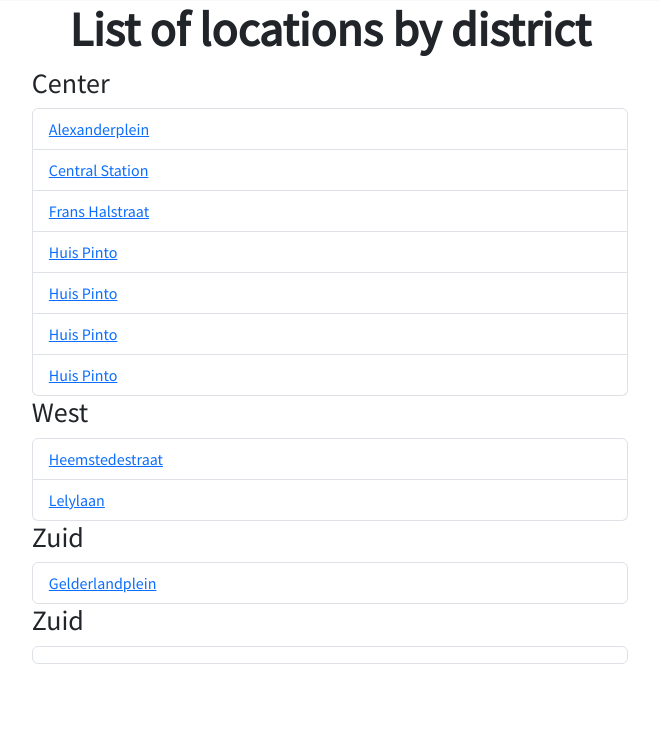
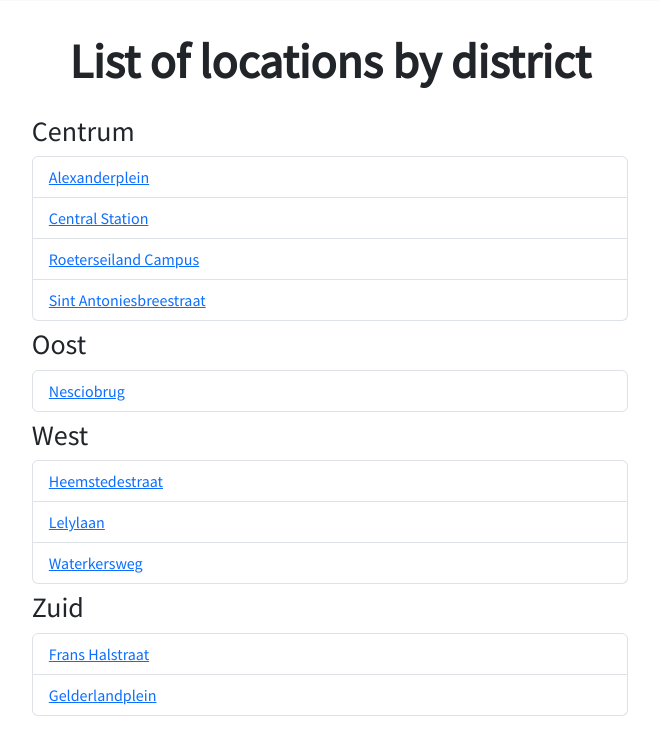
Before and after one commit to the-recyclists/recyclists-open-museum-v2, a Flask app: page /places in a window 1280 px wide. Shown: the part 55-800 px from the top of the page, without its empty margins (310-969 px from the left). Run offline with Flask 3, Linux system fonts and the light colour scheme; data comes from the database, SQL or seed files in the repository.

Commit message:
added flask stuff

```diff
--- /dev/null
+++ b/data.csv
@@ -0,0 +1,2 @@
+visitor_id,visit_duration,is_button_clicked
+47174216b7af42f18f176199bd4e26e46c71f4d17e314faa97611ff77c072dba,0:01:27.000011,True
--- a/main.py
+++ b/main.py
@@ -1,20 +1,58 @@
 # Author: "The Recyclists"
-# Sari Parvillers, Emma Bösz, Ruben Dijksma, Angeline Palumbo
+# Emma Bösz, Ruben Dijksma, Angeline Palumbo, Sari Parvillers
 
 from flask import Flask, request, session, render_template, redirect
-from datetime import datetime
+from datetime import datetime, timedelta
 from flask_sqlalchemy import SQLAlchemy
 from flask_session import Session
-
+from sqlalchemy.sql import func
+from sqlalchemy import select
+import secrets
+import csv
 
 app = Flask(__name__)
 app.config["SQLALCHEMY_DATABASE_URI"] = "sqlite:///recyclists.db"
 
 app.config["SESSION_PERMANENT"] = False
 app.config["SESSION_TYPE"] = "filesystem"
+app.config["PERMANENT_SESSION_LIFETIME"] = timedelta(hours=1)
 Session(app)
 
 db = SQLAlchemy(app)
+
+
+class PageView(db.Model):
+    id = db.Column(db.Integer, primary_key=True)
+    visitor_id = db.Column(db.String(32))
+    page = db.Column(db.String(255))
+    time = db.Column(db.DateTime(timezone=True), server_default=func.now())
+
+
+class ButtonClick(db.Model):
+    id = db.Column(db.Integer, primary_key=True)
+    visitor_id = db.Column(db.String(32))
+
+
+with app.app_context():
+    db.create_all()
+
+
+@app.before_request
+def set_visitor_id():
+    if "visitor_id" not in session:
+        session["visitor_id"] = secrets.token_hex(32)
+
+
+@app.before_request
+def record_page_visit():
+    if request.path == "/favicon.ico" or request.path.startswith("/static"):
+        return
+    page_view = PageView(
+        visitor_id=session["visitor_id"],
+        page=request.path,
+    )
+    db.session.add(page_view)
+    db.session.commit()
 
 
 @app.route("/")
@@ -85,3 +123,42 @@
 @app.route("/places/waterkersweg")
 def waterkersweg():
     return render_template("/places/waterkersweg.html")
+
+
+@app.route("/button_clicked", methods=["POST"])
+def record_button_click():
+    button_click = ButtonClick(visitor_id=session["visitor_id"])
+    db.session.add(button_click)
+    db.session.commit()
+    return ("", 204)
+
+
+@app.cli.command("data")
+def data():
+    stmt = select(ButtonClick.visitor_id).distinct()
+
+    button_clicks = {row[0] for row in db.session.execute(stmt)}
+
+    stmt = select(
+        PageView.visitor_id,
+        func.julianday(func.max(PageView.time))
+        - func.julianday(func.min(PageView.time)),
+    ).group_by(PageView.visitor_id)
+
+    with open("data.csv", "w") as f:
+        writer = csv.DictWriter(
+            f, fieldnames=["visitor_id", "visit_duration", "is_button_clicked"]
+        )
+        writer.writeheader()
+        for row in db.session.execute(stmt):
+            writer.writerow(
+                {
+                    "visitor_id": row[0],
+                    "visit_duration": str(timedelta(days=row[1])),
+                    "is_button_clicked": str(row[0] in button_clicks),
+                }
+            )
+
+
+if __name__ == "__main__":
+    app.run()
--- a/static/stylesheet.css
+++ b/static/stylesheet.css
@@ -6,6 +6,20 @@
     text-align: center;
     font-size: 3em;
     font-weight: bold;
+    margin-bottom: 0.5em;
+}
+
+h2 {
+    margin-bottom: 0.5em;
+}
+
+h3 {
+    margin-top: 0.25em;
+
+}
+
+nav {
+    margin-bottom: 2em;
 }
 
 .content {
--- a/templates/base.html
+++ b/templates/base.html
@@ -40,6 +40,8 @@
   <script
     src="https://cdn.jsdelivr.net/npm/bootstrap@5.3.0-alpha3/dist/js/bootstrap.bundle.min.js">
     </script>
+  {% block js %}
+  {% endblock %}
 </body>
 
 </html>
--- a/templates/index.html
+++ b/templates/index.html
@@ -35,7 +35,7 @@
 
   <a href="{{ url_for("map_page") }}" type="button" class="btn btn-success">
     Play →
-    </button>
+  </a>
 
 </main>
 {% endblock %}
--- a/templates/learn_more.html
+++ b/templates/learn_more.html
@@ -11,8 +11,12 @@
     The Urban Cycling Institute offers online courses about the future of human mobility
     in cities, and how to make a difference.
   </p>
-  <a href="https://urbancyclinginstitute.com/online-courses/">
+  <a href="https://urbancyclinginstitute.com/online-courses/" type="button"
+    class="btn btn-success" id="learn_more_button">
     Urban cycling coursera courses
   </a>
 </main>
 {% endblock %}
+{% block js %}
+<script type="module" src="{{ url_for('static', filename='button.js') }}"></script>
+{% endblock %}
--- a/templates/places.html
+++ b/templates/places.html
@@ -4,18 +4,76 @@
   <h1>List of locations by district</h1>
 
   <section class="place-section">
-    <h3>Center</h3>
+    <h3>Centrum</h3>
     <ul class="list-group">
+
       <li class="list-group-item list-group-item-action">
         <a class="list-link" href="{{ url_for("alexander") }}">
           Alexanderplein
         </a>
       </li>
+
       <li class="list-group-item list-group-item-action">
         <a class="list-link" href="{{ url_for("centraal") }}">
           Central Station
         </a>
       </li>
+
+      <li class="list-group-item list-group-item-action">
+        <a class="list-link" href="{{ url_for("roeterseiland") }}">
+          Roeterseiland Campus
+        </a>
+      </li>
+
+      <li class="list-group-item list-group-item-action">
+        <a class="list-link" href="{{ url_for("sint_antonies") }}">
+          Sint Antoniesbreestraat
+        </a>
+      </li>
+
+    </ul>
+  </section>
+
+  <section class="place-section">
+    <h3>Oost</h3>
+    <ul class="list-group">
+      <li class="list-group-item list-group-item-action">
+        <a class="list-link" href="{{ url_for("nesciobrug") }}">
+          Nesciobrug
+        </a>
+      </li>
+    </ul>
+  </section>
+
+  <section class="place-section">
+    <h3>West</h3>
+    <ul class="list-group">
+
+      <li class="list-group-item list-group-item-action">
+        <a class="list-link" href="{{ url_for("heemstedestraat") }}">
+          Heemstedestraat
+        </a>
+      </li>
+
+      <li class="list-group-item list-group-item-action">
+        <a class="list-link" href="{{ url_for("lelylaan") }}">
+          Lelylaan
+        </a>
+      </li>
+
+      <li class="list-group-item list-group-item-action">
+        <a class="list-link" href="{{ url_for("waterkersweg") }}">
+          Waterkersweg
+        </a>
+      </li>
+
+    </ul>
+  </section>
+
+  <section class="place-section">
+    <h3>Zuid</h3>
+    <ul class="list-group">
+
       <li class="list-group-item list-group-item-action">
         <a class="list-link" href="{{ url_for("frans_halstraat") }}">
           Frans Halstraat
@@ -23,64 +81,13 @@
       </li>
 
       <li class="list-group-item list-group-item-action">
-        <a class="list-link" href="">
-          Huis Pinto
-        </a>
-      </li>
-      <li class="list-group-item list-group-item-action">
-        <a class="list-link" href="">
-          Huis Pinto
-        </a>
-      </li>
-      <li class="list-group-item list-group-item-action">
-        <a class="list-link" href="">
-          Huis Pinto
-        </a>
-      </li>
-      <li class="list-group-item list-group-item-action">
-        <a class="list-link" href="">
-          Huis Pinto
+        <a class="list-link" href="{{ url_for("gelderlandplein") }}">
+          Gelderlandplein
         </a>
       </li>
 
     </ul>
   </section>
 
-  <section class="place-section">
-    <h3>West</h3>
-    <ul class="list-group">
-      <li class="list-group-item list-group-item-action">
-        <a class="list-link" href="{{ url_for("heemstedestraat") }}">
-          Heemstedestraat
-        </a>
-      </li>
-      <li class="list-group-item list-group-item-action">
-        <a class="list-link" href="{{ url_for("lelylaan") }}">
-          Lelylaan
-        </a>
-      </li>
-    </ul>
-  </section>
-
-  <section class="place-section">
-    <h3>Zuid</h3>
-    <ul class="list-group">
-      <li class="list-group-item list-group-item-action">
-        <a class="list-link" href="{{ url_for("gelderlandplein") }}">
-          Gelderlandplein
-        </a>
-      </li>
-    </ul>
-
-    <section class="place-section">
-      <h3>Zuid</h3>
-      <ul class="list-group">
-        <li class="list-group-item list-group-item-action">
-          <a class="list-link" href="">
-
-          </a>
-        </li>
-      </ul>
-    </section>
 </main>
 {% endblock %}
--- a/templates/places/centraal.html
+++ b/templates/places/centraal.html
@@ -4,7 +4,8 @@
 
   <h1>Centraal Station</h1>
 
-  <p>Find the ‘shared space’ behind Central Station, near the ferry terminals. It’s a
+  <p>
+    Find the ‘shared space’ behind Central Station, near the ferry terminals. It’s a
     space
     that doesn’t look like a road, but there is lots of movement. Observe the ‘shared
     space’. Does it work? Map the space, flow, and conflict points.
```
Also changed, not shown: data.py (added, +7 -0 lines), static/button.js (added, +7 -0 lines), static/map.js (+12 -6 lines), templates/map.html (+7 -10 lines), 3 other files.
